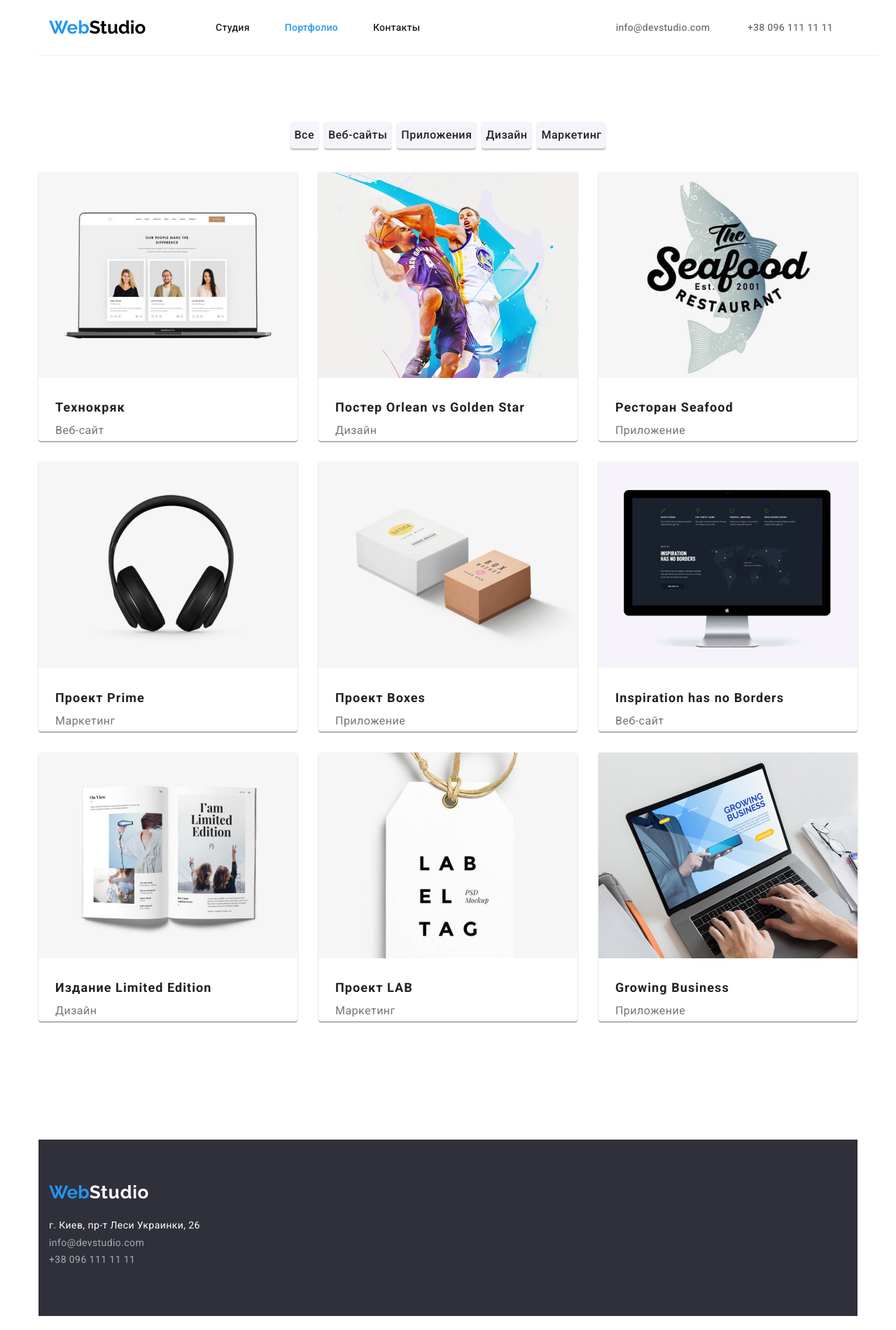
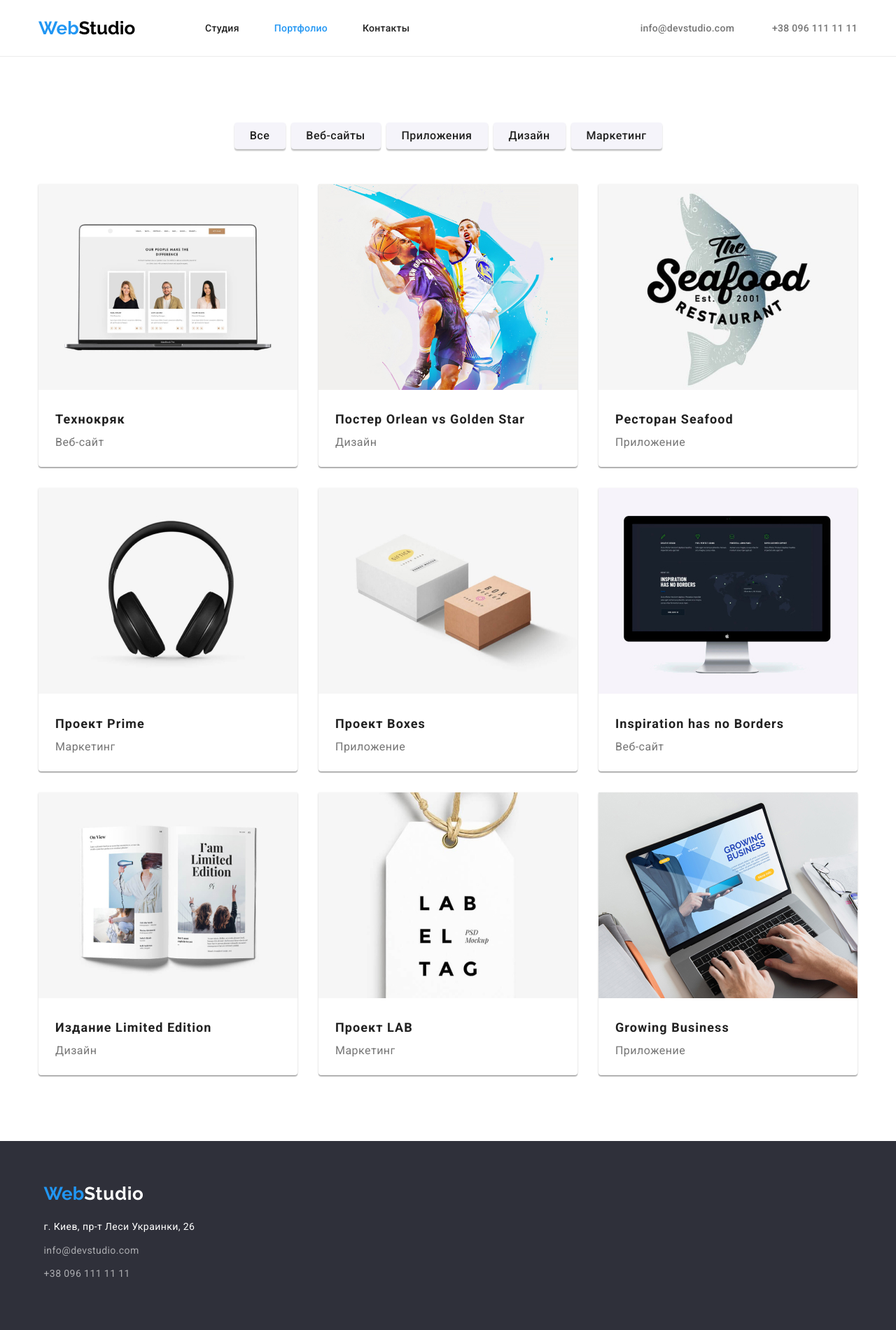
Before and after one commit to Chipchev/goit-markup-hw-03, a plain HTML site: page portfolio.html in a window 1280 px wide. Shown: the whole page at 70% size. Drawn offline with nearby package versions, Linux system fonts and the light colour scheme.

Commit message:
Submission 2 changes
Submission 2 changes. Correction of all identified errors.

```diff
--- a/css/main.css
+++ b/css/main.css
@@ -36,8 +36,8 @@ ul {
   padding-left: 15px;
   padding-right: 15px;
 }
-.header-section-container {
-  height: 80px;
+.header {
+  width: 100%;
 }
 .header-container {
   margin-left: auto;
@@ -49,7 +49,6 @@ ul {
   justify-content: space-between;
   align-items: center;
   height: 80px;
-  border-bottom: 1px solid #ececec;
 }
 .flex-nav {
   display: flex;
@@ -113,9 +112,7 @@ ul {
   letter-spacing: 0.02em;
   color: var(--hover-color);
 }
-.header .adress-top {
-  margin-right: 50px;
-}
+
 .adress-top a {
   font-style: normal;
   font-weight: 500;
@@ -260,7 +257,6 @@ ul {
   color: var(--text-color);
 }
 .footer {
-  height: 252px;
   width: 100%;
   background: var(--bg-color);
   padding: 60px 0;
@@ -268,6 +264,9 @@ ul {
   padding-left: 15px;
 }
 
+.logo-2 {
+  margin-bottom: 20px;
+}
 .logo-studio-2 {
   font-family: Raleway;
   font-style: normal;
@@ -278,8 +277,8 @@ ul {
   color: #ffffff;
 }
 
-.adress-bottom {
-  margin-top: 20px;
+.adress-item {
+  margin-bottom: 9px;
 }
 .adress-visit {
   font-style: normal;
@@ -306,14 +305,13 @@ ul {
 /*Начало стилей "Портфолио"*/
 .header-container-portfolio {
   margin-bottom: 94px;
-}
-.portfolio-main-container {
-  height: 1360px;
+  border-bottom: 1px solid #ececec;
+  width: 100%;
 }
 .category-list {
   display: flex;
   justify-content: center;
-  margin-bottom: 34px;
+  margin-bottom: 50px;
 }
 .category-list li:not(:last-child) {
   margin-right: 8px;
@@ -380,6 +378,9 @@ ul {
   width: 370px;
   height: 294px;
 }
+.examples-sign-container {
+  padding: 20px 24px;
+}
 .examples-list h2 {
   font-style: normal;
   font-weight: bold;
@@ -387,8 +388,6 @@ ul {
   line-height: 36px;
   letter-spacing: 0.06em;
   color: var(--text-color);
-  padding-left: 24px;
-  padding-top: 20px;
   margin: 0px;
 }
 .examples-list p {
@@ -397,6 +396,5 @@ ul {
   line-height: 30px;
   letter-spacing: 0.03em;
   color: var(--p-color);
-  padding-left: 24px;
   margin: 0px;
 }
--- a/portfolio.html
+++ b/portfolio.html
@@ -19,10 +19,9 @@
     <title>Портфолио|WebStudio</title>
   </head>
   <body>
-    <section class="container">
-      <header class="header">
+    <header class="header header-container-portfolio">
       <!--Шапка сайта-->
-        <div class="header-container header-container-portfolio">
+      <div class="container header-container">
         <nav class="flex-nav">
           <a href="./index.html"
             ><span class="logo-web">Web</span
@@ -48,25 +47,24 @@
         </address>
       </div>
     </header>
-    </section>
     <main>
-      <section class="container portfolio-main-container">
-        <!-- <div class="container main-container flexbox">    -->
+      <section class="portfolio-main-section">
+        <div class="container">
           <ul class="category-list">
             <li>
-            <button><span>Все</span></button>
+              <button class="all"><span>Все</span></button>
             </li>
             <li>
-            <button><span>Веб-сайты</span></button>
+              <button class="sites"><span>Веб-сайты</span></button>
             </li>
             <li>
-            <button><span>Приложения</span></button>
+              <button class="apps"><span>Приложения</span></button>
             </li>
             <li>
-            <button><span>Дизайн</span></button>
+              <button class="design"><span>Дизайн</span></button>
             </li>
             <li>
-            <button><span>Маркетинг</span></button>
+              <button class="marketing"><span>Маркетинг</span></button>
             </li>
           </ul>
           <h1 class="examples">Примеры работ</h1>
@@ -77,8 +75,10 @@
                 alt="Технокряк Веб-сайт"
                 width="270"
               />
+              <div class="examples-sign-container">
                 <h2>Технокряк</h2>
                 <p>Веб-сайт</p>
+              </div>
             </li>
             <li>
               <img
@@ -86,8 +86,10 @@
                 alt="Постер Orlean vs Golden Star Дизайн"
                 width="270"
               />
+              <div class="examples-sign-container">
                 <h2>Постер <span lang="EN"> Orlean vs Golden Star</span></h2>
                 <p>Дизайн</p>
+              </div>
             </li>
             <li>
               <img
@@ -95,8 +97,10 @@
                 alt="Ресторан Seafood Приложение"
                 width="270"
               />
+              <div class="examples-sign-container">
                 <h2>Ресторан <span lang="EN">Seafood</span></h2>
                 <p>Приложение</p>
+              </div>
             </li>
             <li>
               <img
@@ -104,8 +108,10 @@
                 alt="Проект Prime Маркетинг"
                 width="270"
               />
+              <div class="examples-sign-container">
                 <h2>Проект <span lang="EN">Prime</span></h2>
                 <p>Маркетинг</p>
+              </div>
             </li>
             <li>
               <img
@@ -113,8 +119,10 @@
                 alt="Проект Boxes Приложение"
                 width="270"
               />
+              <div class="examples-sign-container">
                 <h2>Проект <span lang="EN">Boxes</span></h2>
                 <p>Приложение</p>
+              </div>
             </li>
             <li>
               <img
@@ -122,8 +130,10 @@
                 alt="Inspiration has no Borders Веб-сайт"
                 width="270"
               />
+              <div class="examples-sign-container">
                 <h2 lang="EN">Inspiration has no Borders</h2>
                 <p>Веб-сайт</p>
+              </div>
             </li>
             <li>
               <img
@@ -131,8 +141,10 @@
                 alt="Издание Limited Edition Дизайн"
                 width="270"
               />
+              <div class="examples-sign-container">
                 <h2>Издание <span lang="EN">Limited Edition</span></h2>
                 <p>Дизайн</p>
+              </div>
             </li>
             <li>
               <img
@@ -140,8 +152,10 @@
                 alt="Проект LAB Маркетинг"
                 width="270"
               />
+              <div class="examples-sign-container">
                 <h2>Проект <span lang="EN">LAB</span></h2>
                 <p>Маркетинг</p>
+              </div>
             </li>
             <li>
               <img
@@ -149,15 +163,19 @@
                 alt="Growing Business Приложение"
                 width="270"
               />
+              <div class="examples-sign-container">
                 <h2 lang="EN">Growing Business</h2>
                 <p>Приложение</p>
+              </div>
             </li>
           </ul>
+        </div>
       </section>
     </main>
-    <section class="container">
+
     <footer id="footer" class="footer">
       <!--ID для ссылки-якоря-->
+      <div class="container">
         <div class="logo-2">
           <a href="./index.html"
             ><span class="logo-web">Web</span
@@ -166,18 +184,26 @@
         </div>
         <address>
           <div class="adress-bottom">
-            <a href="https://goo.gl/maps/Ce2jviXbWAB63QqT9" class="adress-visit"
+            <div class="adress-item">
+              <a
+                href="https://goo.gl/maps/Ce2jviXbWAB63QqT9"
+                class="adress-visit"
                 >г. Киев, пр-т Леси Украинки, 26 </a
               ><br />
+            </div>
+            <div class="adress-item">
               <a href="mailto:info@example.com" class="down-contacts"
                 >info@devstudio.com</a
               ><br />
+            </div>
+            <div class="adress-item">
               <a href="tel:+380961111111" class="down-contacts"
                 >+38 096 111 11 11</a
               >
             </div>
+          </div>
         </address>
+      </div>
     </footer>
-    </section>
   </body>
 </html>
```
Also changed, not shown: index.html (+26 -15 lines). Lines whose indentation alone changed are shown as unchanged.
